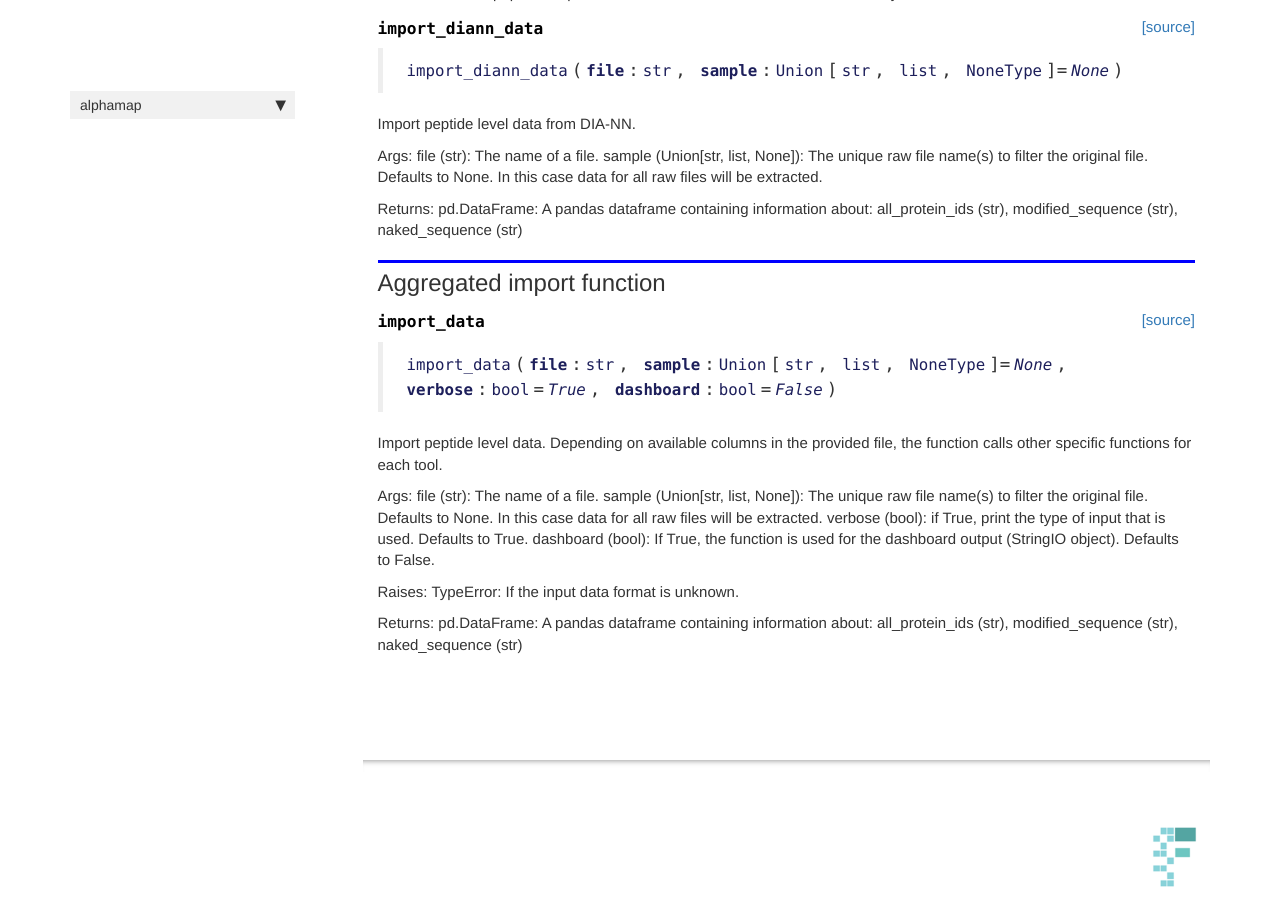
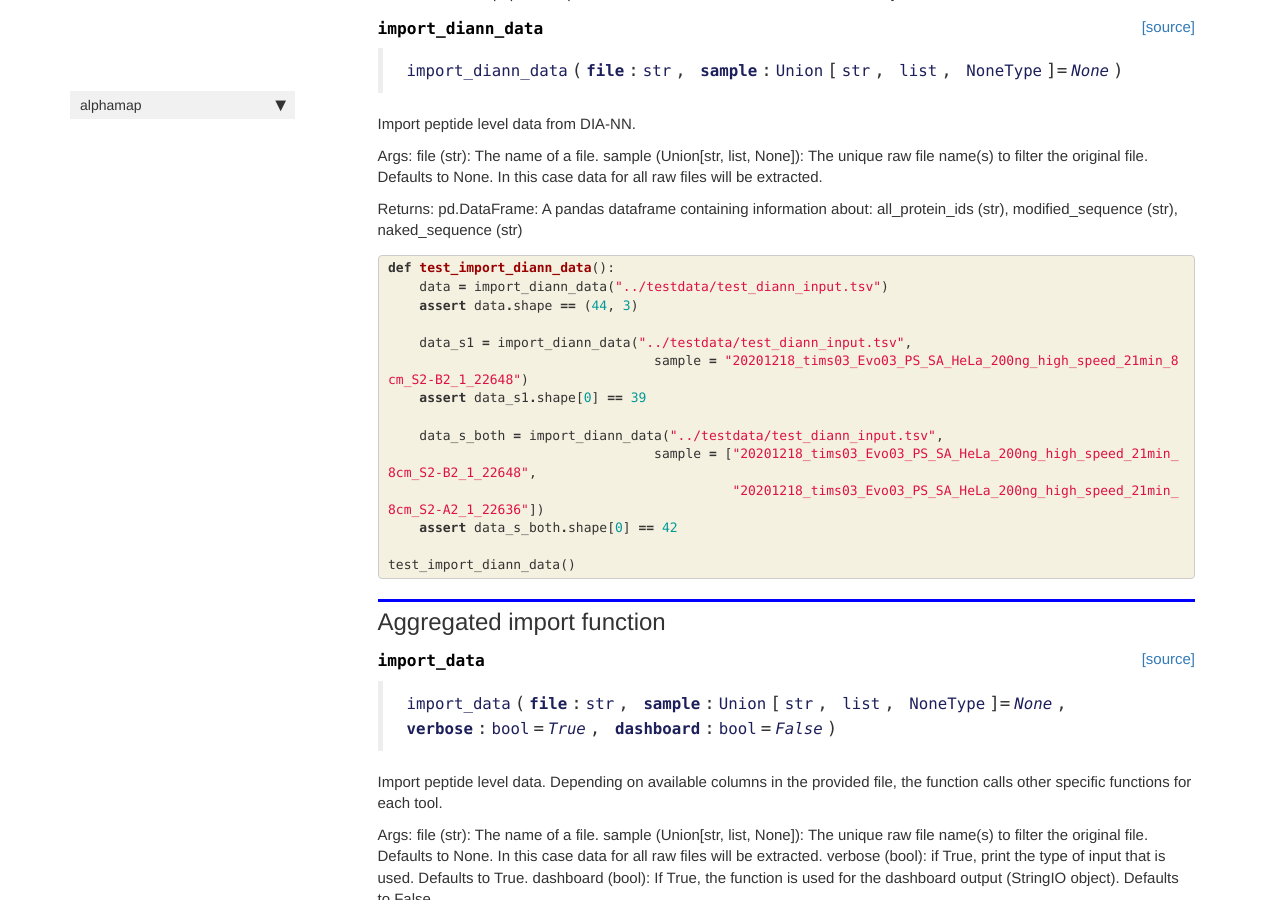
Before and after one commit to MannLabs/alphamap, a Jekyll site: the page built from docs/Importing.html, in a window 1280 px wide and 900 px high, scrolled down 2585 px. Built offline with Jekyll 4.4.1, drawn with Linux system fonts in a browser that asks for light colours; nearby versions of some CDN libraries; comment, search, counter and statistics services are not loaded.

Commit message:
docs: add diann example to workflow notebook

```diff
--- a/docs/Importing.html
+++ b/docs/Importing.html
@@ -353,6 +353,36 @@
 </div>
     {% endraw %}
 
+    {% raw %}
+
+<div class="cell border-box-sizing code_cell rendered">
+<div class="input">
+
+<div class="inner_cell">
+    <div class="input_area">
+<div class=" highlight hl-ipython3"><pre><span></span><span class="k">def</span> <span class="nf">test_import_diann_data</span><span class="p">():</span>
+    <span class="n">data</span> <span class="o">=</span> <span class="n">import_diann_data</span><span class="p">(</span><span class="s2">&quot;../testdata/test_diann_input.tsv&quot;</span><span class="p">)</span>
+    <span class="k">assert</span> <span class="n">data</span><span class="o">.</span><span class="n">shape</span> <span class="o">==</span> <span class="p">(</span><span class="mi">44</span><span class="p">,</span> <span class="mi">3</span><span class="p">)</span>
+
+    <span class="n">data_s1</span> <span class="o">=</span> <span class="n">import_diann_data</span><span class="p">(</span><span class="s2">&quot;../testdata/test_diann_input.tsv&quot;</span><span class="p">,</span>
+                                  <span class="n">sample</span> <span class="o">=</span> <span class="s2">&quot;20201218_tims03_Evo03_PS_SA_HeLa_200ng_high_speed_21min_8cm_S2-B2_1_22648&quot;</span><span class="p">)</span>
+    <span class="k">assert</span> <span class="n">data_s1</span><span class="o">.</span><span class="n">shape</span><span class="p">[</span><span class="mi">0</span><span class="p">]</span> <span class="o">==</span> <span class="mi">39</span>
+
+    <span class="n">data_s_both</span> <span class="o">=</span> <span class="n">import_diann_data</span><span class="p">(</span><span class="s2">&quot;../testdata/test_diann_input.tsv&quot;</span><span class="p">,</span>
+                                  <span class="n">sample</span> <span class="o">=</span> <span class="p">[</span><span class="s2">&quot;20201218_tims03_Evo03_PS_SA_HeLa_200ng_high_speed_21min_8cm_S2-B2_1_22648&quot;</span><span class="p">,</span>
+                                            <span class="s2">&quot;20201218_tims03_Evo03_PS_SA_HeLa_200ng_high_speed_21min_8cm_S2-A2_1_22636&quot;</span><span class="p">])</span>
+    <span class="k">assert</span> <span class="n">data_s_both</span><span class="o">.</span><span class="n">shape</span><span class="p">[</span><span class="mi">0</span><span class="p">]</span> <span class="o">==</span> <span class="mi">42</span>
+
+<span class="n">test_import_diann_data</span><span class="p">()</span>
+</pre></div>
+
+    </div>
+</div>
+</div>
+
+</div>
+    {% endraw %}
+
 <div class="cell border-box-sizing text_cell rendered"><div class="inner_cell">
 <div class="text_cell_render border-box-sizing rendered_html">
 <h2 id="Aggregated-import-function">Aggregated import function<a class="anchor-link" href="#Aggregated-import-function"> </a></h2>
```
Also changed, not shown: 1 other file.
